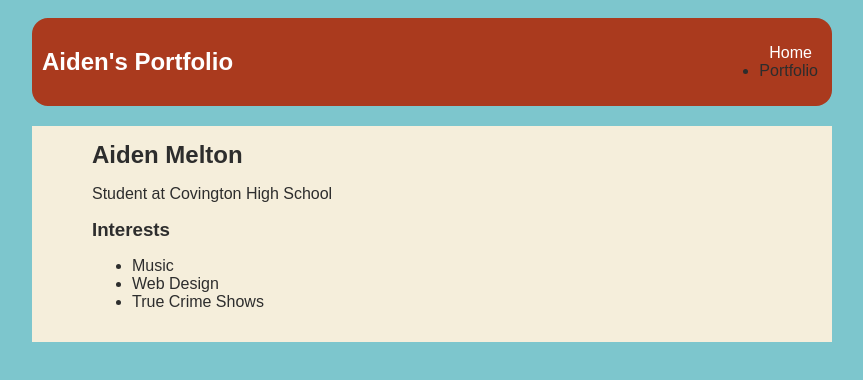
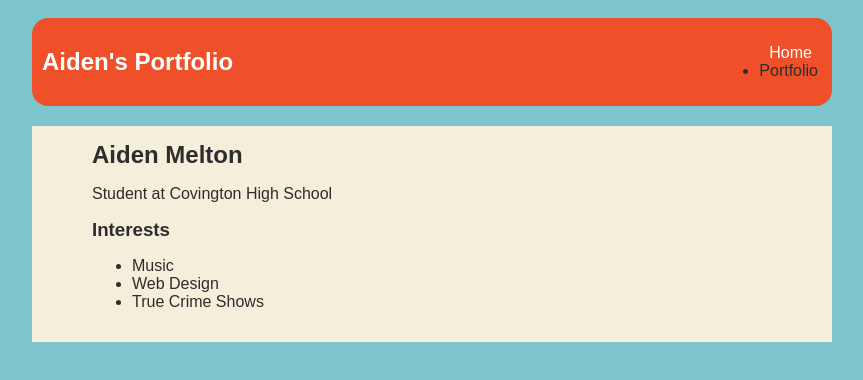
Before and after one commit to aidenmel/aidenmel.github.io, a plain HTML site: page index.html in a window 1280 px wide. Shown: the whole page, without its empty margins (208-1071 px from the left). Drawn offline with Linux system fonts and the light colour scheme.

Commit message:
install projects

```diff
--- a/style.css
+++ b/style.css
@@ -11,13 +11,14 @@ body {
 
 /* navigation menu */
 nav {
-    background: rgb(170, 58, 30);
+    background: rgb(239, 80, 41);
     margin: 0 auto;
     margin-bottom: 20px;
     display: flex;
     padding: 10px;
     border-radius: 16px;
 }
+
 h1 {
     display: flex;
     align-items: center;
```
